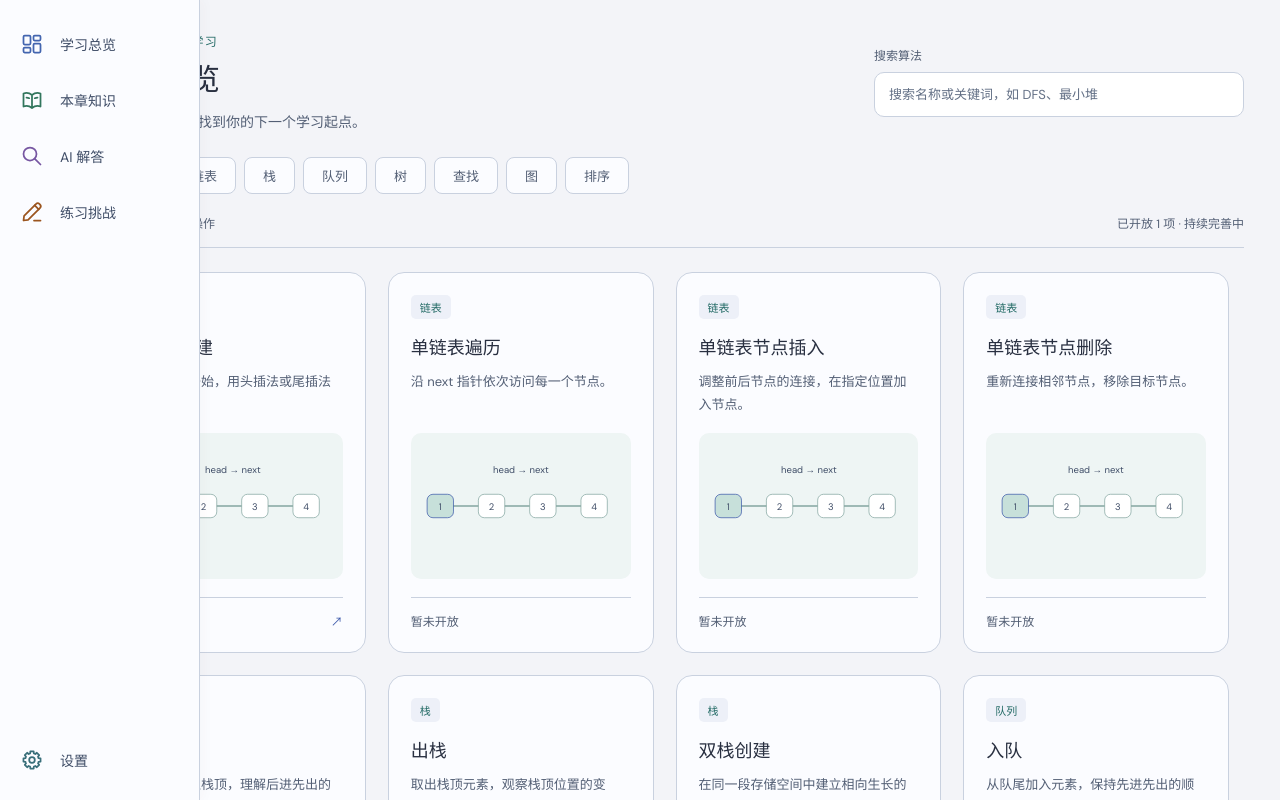
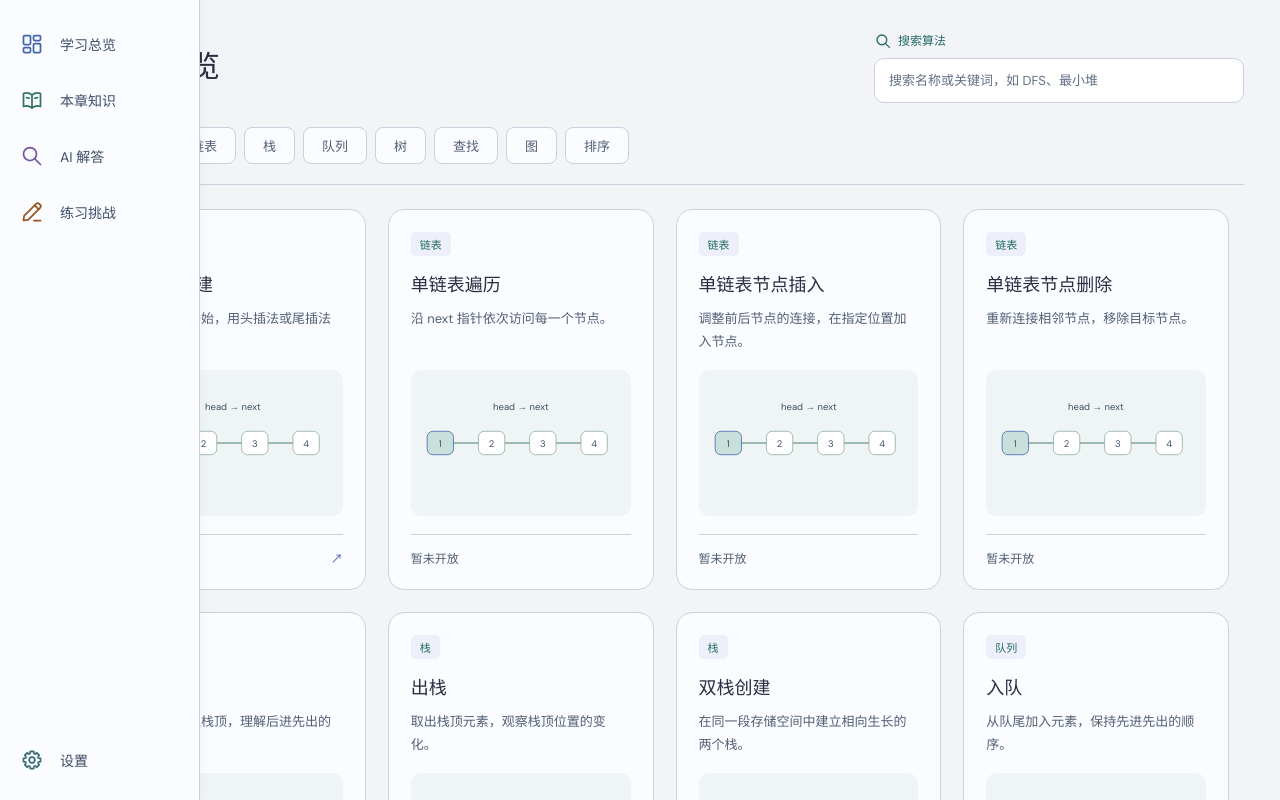
Before and after one commit to Leniing/Data-Structure-Visual-Learning-Platform, a React (Vite) app: page / in a window 1280 px wide. Both pictures are taken after a click on the button "学习总览". Built offline with nearby package versions, Linux system fonts and the light colour scheme.

Commit message:
refactor：优化学习总览的界面和功能 ①删除学习总览页面不必要的文字说明 ②优化搜索框上的文本 ③优化搜索框的提示逻辑，点击进行输入时候提示语句隐藏

```diff
--- a/src/overview/LearningOverview.tsx
+++ b/src/overview/LearningOverview.tsx
@@ -1,6 +1,6 @@
 import { useRef, useState } from 'react'
 import AlgorithmDiagram from './AlgorithmDiagram'
-import { algorithms, categories, filterAlgorithms, type Category } from './catalog'
+import { categories, filterAlgorithms, type Category } from './catalog'
 import './overview.css'
 
 export default function LearningOverview({ onNavigate }: { onNavigate: (route: string) => void }) {
@@ -12,15 +12,21 @@ export default function LearningOverview({ onNavigate }: { onNavigate: (route: s
   return <main className="overview-page">
     <header className="overview-header">
       <div className="overview-title-row">
-        <div><p className="overview-eyebrow">数据结构 · 算法学习</p><h1>学习总览</h1><p className="overview-intro">从结构到算法，找到你的下一个学习起点。</p></div>
-        <label className="overview-search"><span>搜索算法</span><input type="search" maxLength={100} value={query} placeholder="搜索名称或关键词，如 DFS、最小堆"
+        <h1>学习总览</h1>
+        <label className="overview-search">
+          <span className="overview-search-label">
+          <svg className="overview-search-icon" viewBox="0 0 24 24" fill="none" stroke="currentColor" strokeWidth="1.8" strokeLinecap="round" strokeLinejoin="round" aria-hidden="true" focusable="false">
+            <circle cx="10.5" cy="10.5" r="6.5" /><path d="m15.5 15.5 5 5" />
+          </svg>
+          <span>搜索算法</span>
+          </span>
+          <input type="search" aria-label="搜索算法" maxLength={100} value={query} placeholder="搜索名称或关键词，如 DFS、最小堆"
           onChange={event => { setQuery(event.target.value); resetScroll() }} /></label>
       </div>
       <div className="overview-filters" role="group" aria-label="算法分类">
         {(['全部', ...categories] as const).map(item => <button key={item} type="button" aria-pressed={category === item}
           onClick={() => { setCategory(item); resetScroll() }}>{item}</button>)}
       </div>
-      <p className="overview-count" role="status">{results.length} / {algorithms.length} 项算法与操作<span>已开放 1 项 · 持续完善中</span></p>
     </header>
     <div className="overview-scroll" ref={scroll} tabIndex={0} aria-label="算法卡片列表">
       {results.length ? <div className="overview-grid">{results.map(item => <article className="algorithm-card" key={item.id}>
--- a/src/overview/overview.css
+++ b/src/overview/overview.css
@@ -1,17 +1,16 @@
 .overview-page { height: 100dvh; display: flex; flex-direction: column; color: var(--appearance-text); background: var(--appearance-page); }
 .overview-header { flex-shrink: 0; width: min(1320px, 100%); margin: 0 auto; padding: 32px 36px 0; }
 .overview-title-row { display: flex; justify-content: space-between; align-items: center; gap: 28px; }
-.overview-eyebrow { color: var(--appearance-secondary); font-size: 12px; letter-spacing: .1em; margin-bottom: 10px; }
-.overview-page h1 { font-size: 30px; }
-.overview-intro { font-size: 14px; color: var(--appearance-muted); margin: 10px 0 0; }
-.overview-search { width: min(370px, 45%); flex-shrink: 0; }
-.overview-search span { display: block; font-size: 12px; margin-bottom: 8px; color: var(--appearance-muted); }
-.overview-search input { width: 100%; border: 1px solid var(--appearance-border); border-radius: 10px; padding: 13px 14px; background: var(--appearance-field); color: var(--appearance-text); font-size: 13px; }
+.overview-page h1 { font-size: 30px; margin: 0; }
+.overview-search { --search-inset: 14px; width: min(370px, 45%); flex-shrink: 0; }
+.overview-search-label { display: flex; align-items: center; gap: 6px; margin-bottom: 8px; color: var(--appearance-secondary); font-size: 12px; line-height: 18px; }
+.overview-search-icon { display: block; width: 18px; height: 18px; flex-shrink: 0; }
+.overview-search input { width: 100%; border: 1px solid var(--appearance-border); border-radius: 10px; padding: 13px var(--search-inset); background: var(--appearance-field); color: var(--appearance-text); font-size: 13px; }
 .overview-search input::placeholder { color: var(--appearance-placeholder); }
-.overview-filters { display: flex; flex-wrap: wrap; gap: 8px; margin-top: 26px; }
+.overview-search input:focus::placeholder { color: transparent; }
+.overview-filters { display: flex; flex-wrap: wrap; gap: 8px; margin-top: 24px; padding-bottom: 20px; border-bottom: 1px solid var(--appearance-border); }
 .overview-filters button, .overview-empty button { padding: 8px 18px; border: 1px solid var(--appearance-border); border-radius: 8px; background: var(--appearance-surface); color: var(--appearance-muted); cursor: pointer; font-size: 13px; }
 .overview-filters button[aria-pressed='true'] { background: var(--appearance-accent); border-color: var(--appearance-accent); color: var(--appearance-accent-text); }
-.overview-count { display: flex; justify-content: space-between; gap: 12px; color: var(--appearance-muted); font-size: 12px; margin: 20px 0 0; padding-bottom: 15px; border-bottom: 1px solid var(--appearance-border); }
 .overview-scroll { overflow-y: auto; min-height: 0; flex: 1; scrollbar-gutter: stable; }
 .overview-grid { width: min(1320px, 100%); margin: 0 auto; padding: 24px 36px 48px; display: grid; grid-template-columns: repeat(auto-fit, minmax(min(260px, 100%), 1fr)); gap: 22px; }
 .algorithm-card { position: relative; min-width: 0; display: flex; flex-direction: column; border: 1px solid var(--appearance-border); border-radius: 16px; padding: 22px; background: var(--appearance-surface); transition: transform 180ms ease, box-shadow 180ms ease; }
@@ -31,5 +30,5 @@
 .overview-page :is(input, button, a):focus-visible, .overview-scroll:focus-visible { outline: 2px solid var(--appearance-focus); outline-offset: 4px; }
 .algorithm-card:focus-within { outline: 2px solid var(--appearance-focus); }
 @media (hover: hover) { .algorithm-card:hover { transform: translateY(-4px) scale(1.012); box-shadow: 0 12px 28px color-mix(in srgb, var(--appearance-ink) 14%, transparent); z-index: 1; } }
-@media (max-width: 720px) { .overview-header { padding: 20px 20px 0; } .overview-title-row { flex-direction: column; align-items: stretch; gap: 16px; } .overview-search { width: 100%; } .overview-grid { padding: 20px; gap: 16px; } .overview-filters { margin-top: 16px; gap: 6px; } .overview-filters button { padding: 7px 12px; } .overview-count span { display: none; } .overview-page h1 { font-size: 25px; } }
+@media (max-width: 720px) { .overview-header { padding: 20px 20px 0; } .overview-title-row { flex-direction: column; align-items: stretch; gap: 16px; } .overview-search { width: 100%; } .overview-grid { padding: 20px; gap: 16px; } .overview-filters { margin-top: 16px; padding-bottom: 16px; gap: 6px; } .overview-filters button { padding: 7px 12px; } .overview-page h1 { font-size: 25px; } }
 @media (prefers-reduced-motion: reduce) { .algorithm-card { transition: none; } .algorithm-card:hover { transform: none; } }
```
